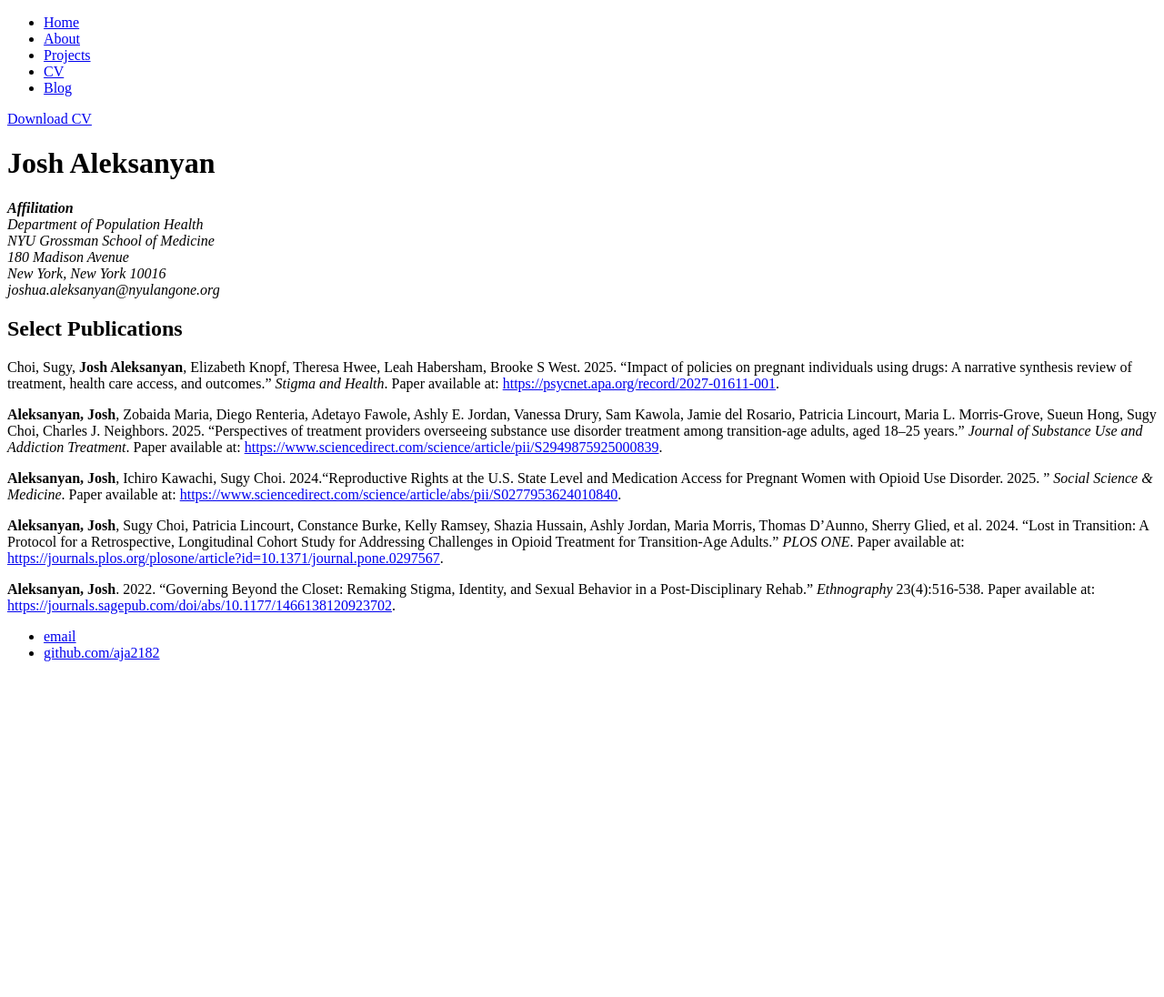
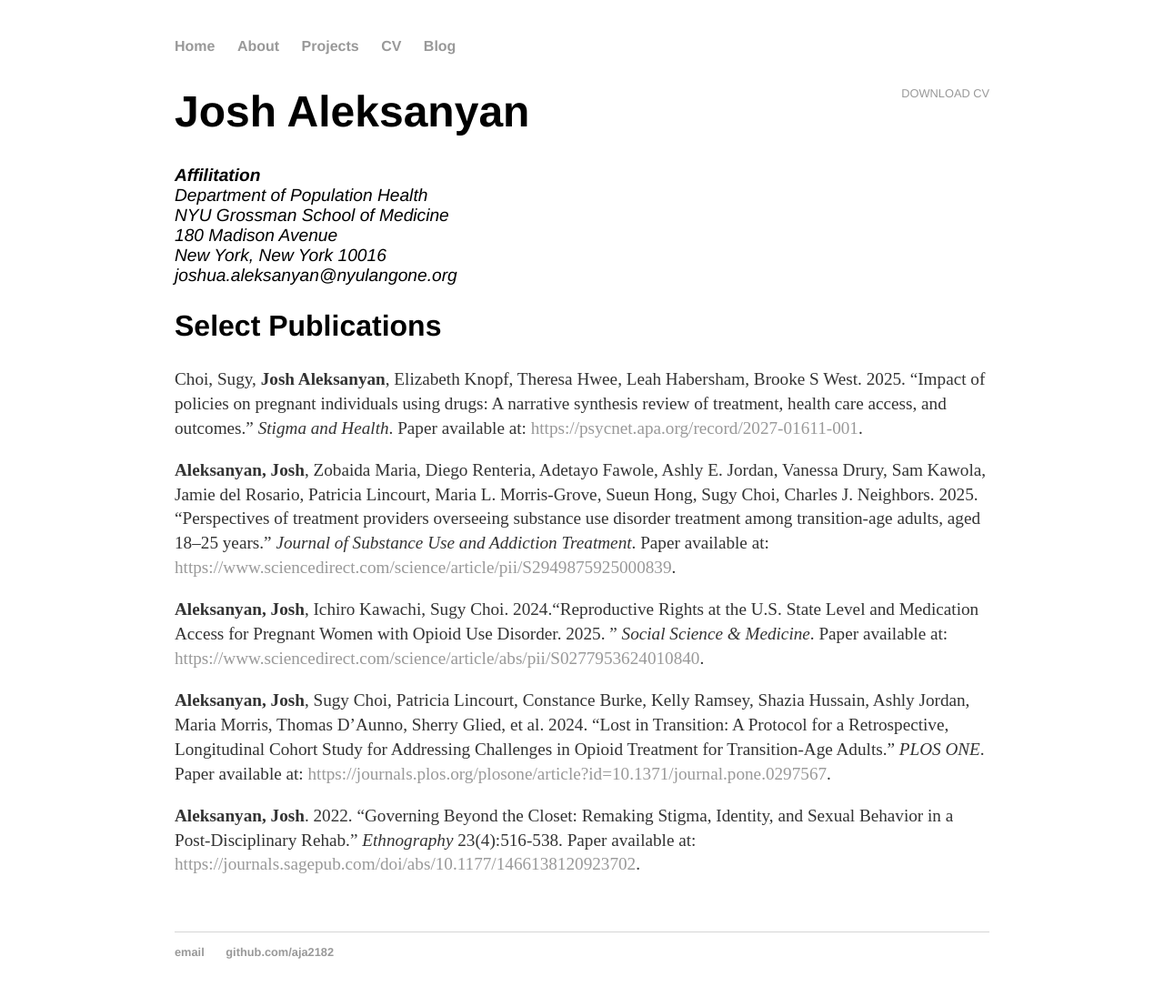
Before and after one commit to aja2182/aja2182.github.io, a Jekyll site: the page built from cv/index.html, in a window 1280 px wide. Shown: the whole page at 91% size. Built offline with Jekyll 4.4.1, drawn with Linux system fonts in a browser that asks for light colours; before the commit the page ends 900 px from its top, so only the background shows below that.

Commit message:
Update main.css

```diff
--- a/css/main.css
+++ b/css/main.css
@@ -1,6 +1,4 @@
 
-@media(max-width:1068px){
-   /*
 body {
     margin: 40px auto;
     width: 70%;
@@ -83,9 +81,3 @@ ul.posts li {
     font-size: 0.8em;
     text-transform: uppercase;
 }
-
- */
-   .navbar{
-        padding: 10px 15px;
-    }
-}
```
